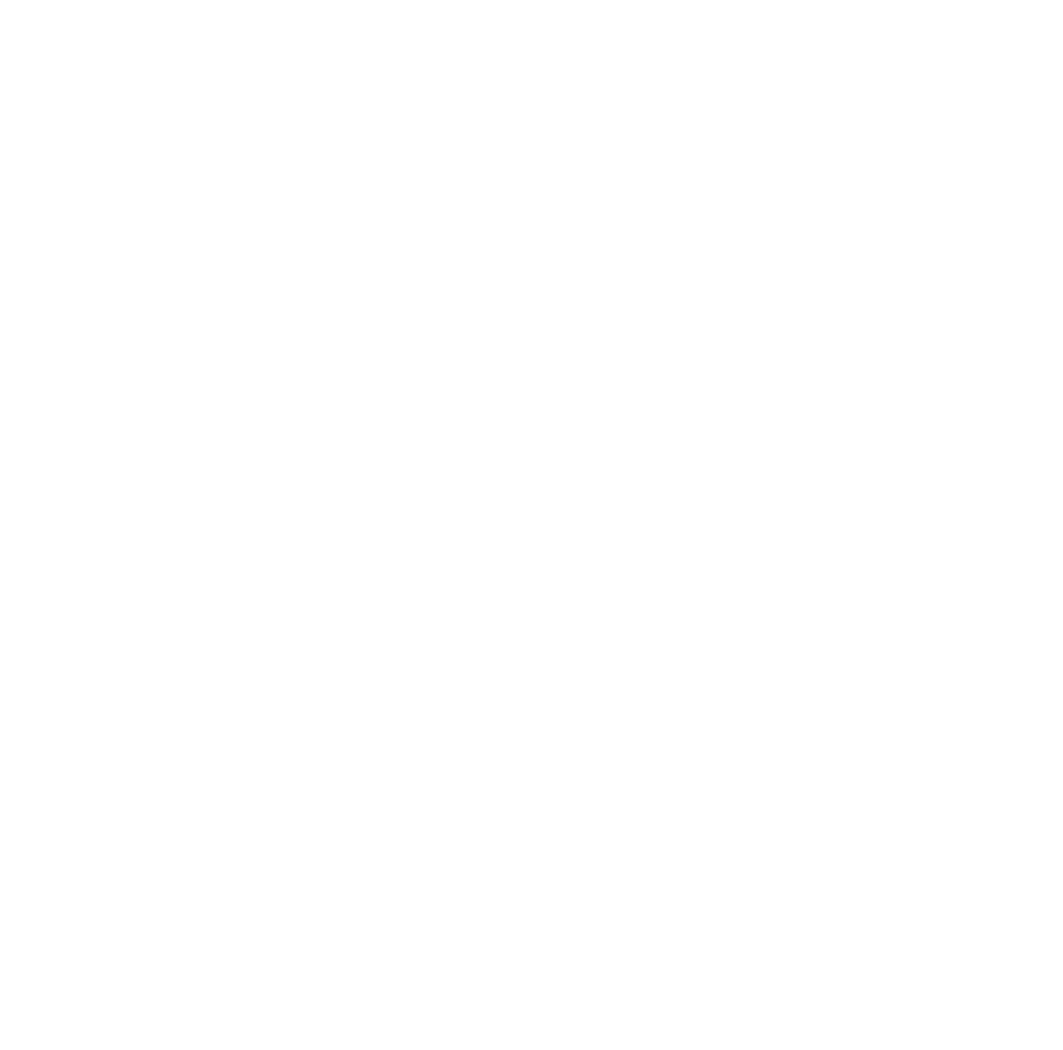
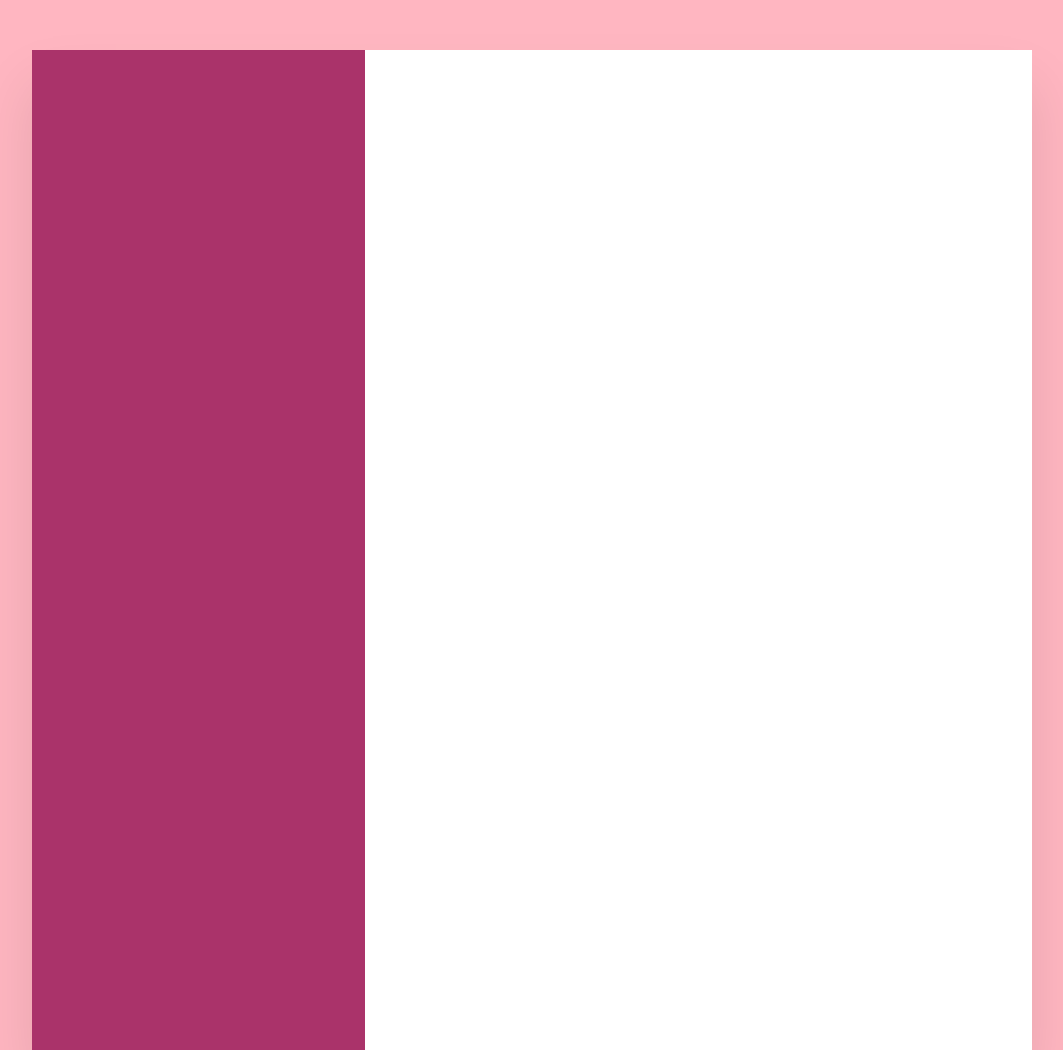
Before and after one commit to Meenadshi/Resume-html, a plain HTML site: page index.html in a window 1280 px wide. Shown: the top 1050 px of the page, without its empty margins (108-1171 px from the left). Before the commit the page ends 800 px from the top, so only its background shows below. Drawn offline with Linux system fonts and the light colour scheme.

Commit message:
-Add. Created Resume Layout Boxes and added Background colour

```diff
--- /dev/null
+++ b/assets/css/style.css
@@ -0,0 +1,39 @@
+*
+{
+    margin: 0;
+    padding: 0;
+    box-sizing: border-box;
+    font-family: 'Poppins', sans-serif;
+}
+body
+{
+    background: lightpink;
+    display: flex;
+    justify-content: center;
+    align-items: center;
+    min-height: 100vh;
+}
+.container
+{
+    position: relative;
+    width: 100%;
+    max-width: 1000px;
+    min-height: 1000px;
+    margin: 50px;
+    background: #fff;
+    display: grid;
+    grid-template-columns: 1fr 2fr;
+    box-shadow: 0 35px 55px rgba(0,0,0,0.1);
+}
+.container .left-side
+{
+    position: relative;
+    background: #AA336A;
+    padding: 40px;
+}
+.container .right-side
+{
+    position: relative;
+    background: #fff;
+    padding: 40px;
+}
--- a/index.html
+++ b/index.html
@@ -1 +1,16 @@
-<!-- This is a comment -->
+<!DOCTYPE html>
+<html lang="en">
+<head>
+    <meta charset="UTF-8">
+    <meta http-equiv="X-UA-Compatible" content="IE=edge">
+    <meta name="viewport" content="width=device-width, initial-scale=1.0">
+    <link rel="stylesheet" href="assets/css/style.css"/>
+    <title>Meenadshi Resume</title>
+</head>
+<body>
+    <div class="container">
+        <div class="left-side"></div>
+        <div class="right-side"></div>
+    </div>
+</body>
+</html>
--- a/style.css
+++ /dev/null
@@ -1 +0,0 @@
-/* Comment Line */
```
Also changed, not shown: assets/img/meenadshi_photo.jpg (added), assets/js/script.js (renamed from script.js).
